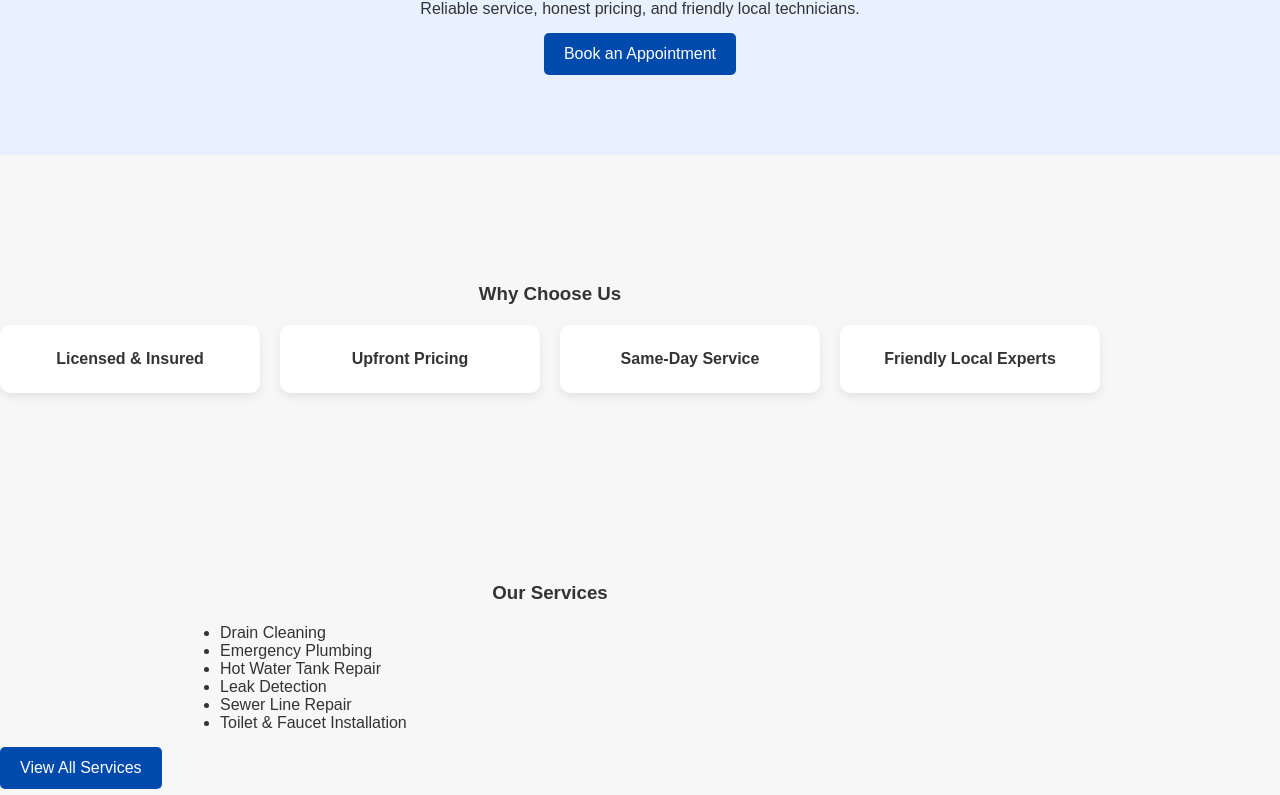
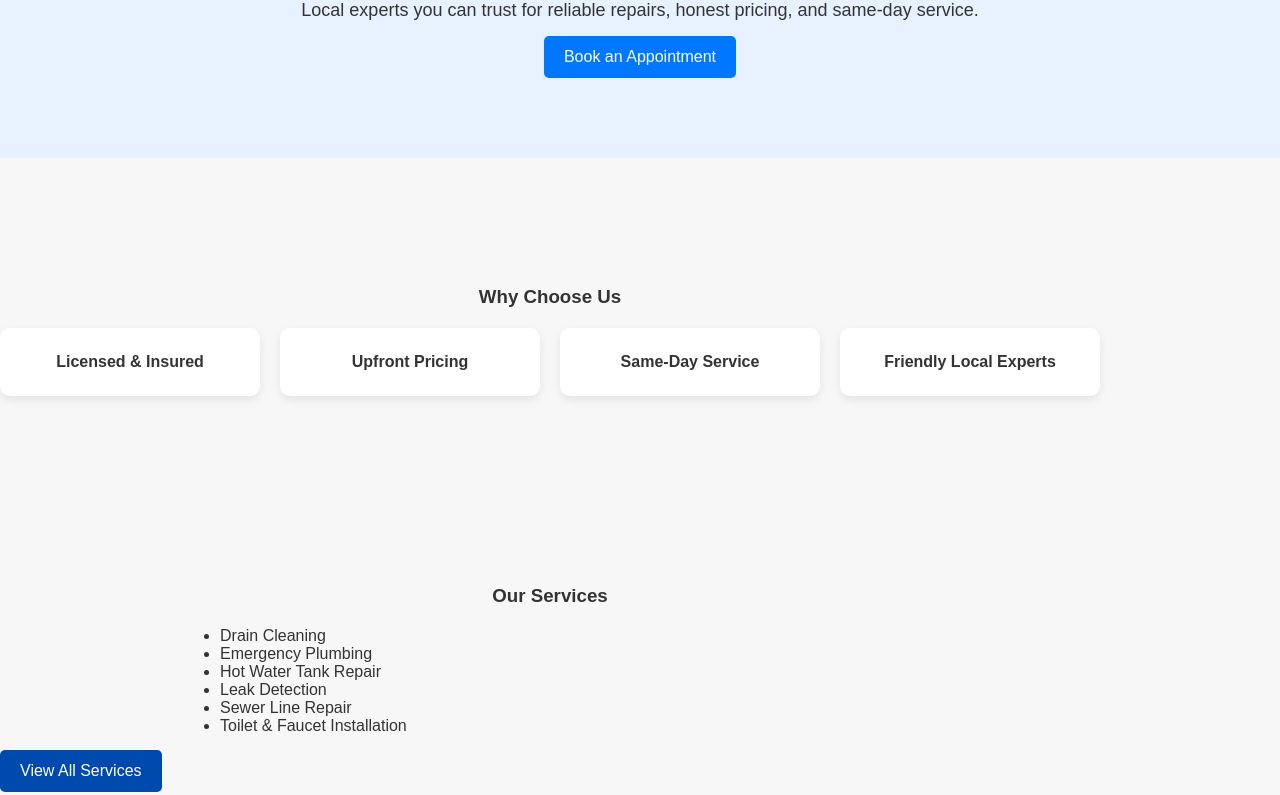
Before and after one commit to jjha2489/expresslaneplumbing-demo, a plain HTML site: page index.html in a window 1280 px wide. Shown: the part 250-1045 px from the top of the page. Drawn offline with Linux system fonts and the light colour scheme.

Commit message:
Update hero section content in index.html

```diff
--- a/index.html
+++ b/index.html
@@ -21,14 +21,14 @@
     </div>
 </header>
 
+
 <section class="hero">
     <div class="container">
         <h2>Fast, Friendly Plumbing Services in Surrey</h2>
-        <p>Reliable service, honest pricing, and friendly local technicians.</p>
-        <a class="btn" href="contact.html">Book an Appointment</a>
+        <p class="hero-sub">Local experts you can trust for reliable repairs, honest pricing, and same‑day service.</p>
+        <a class="btn btn-primary" href="contact.html">Book an Appointment</a>
     </div>
 </section>
-
 
 <section class="features container">
     <h3>Why Choose Us</h3>
```
